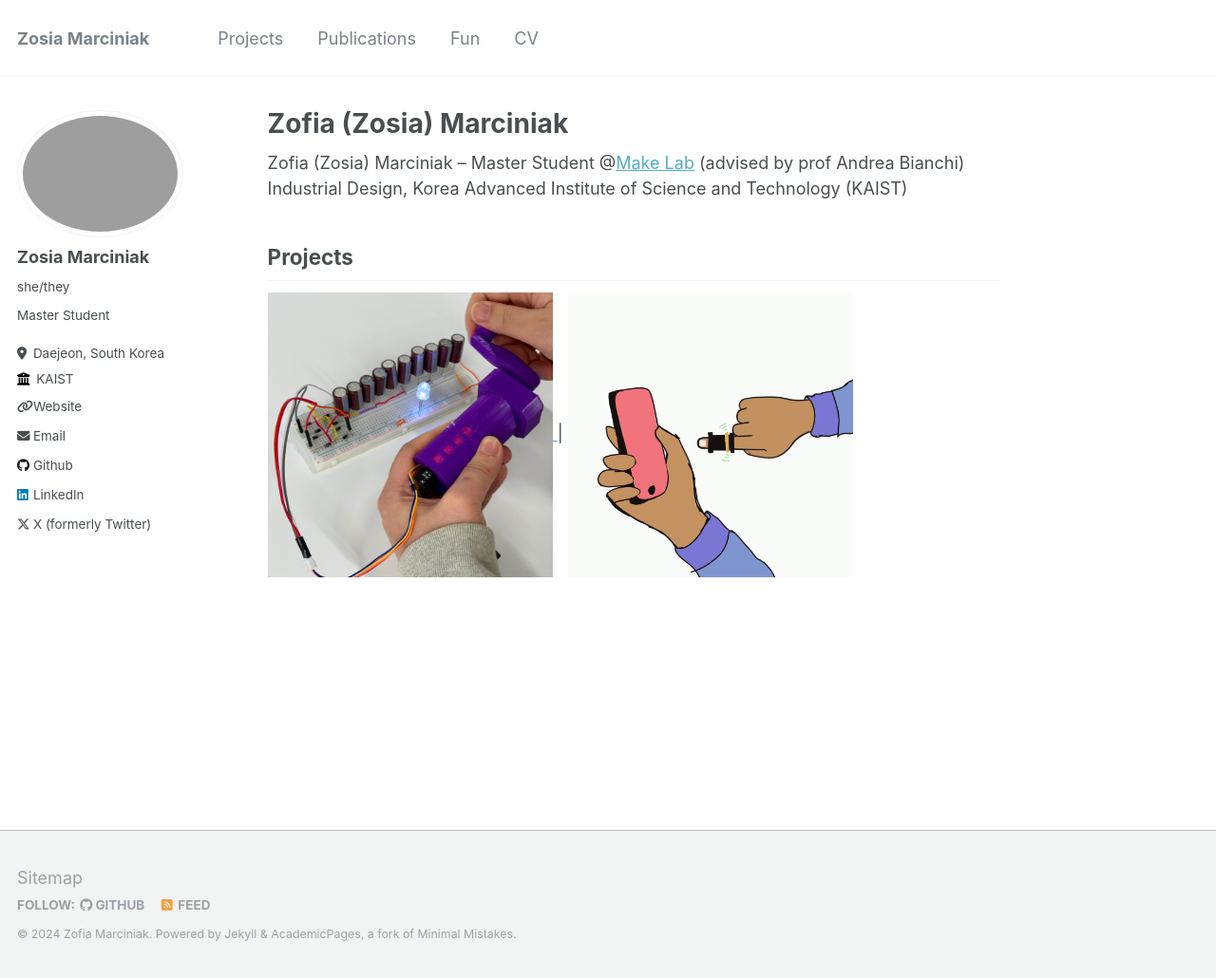
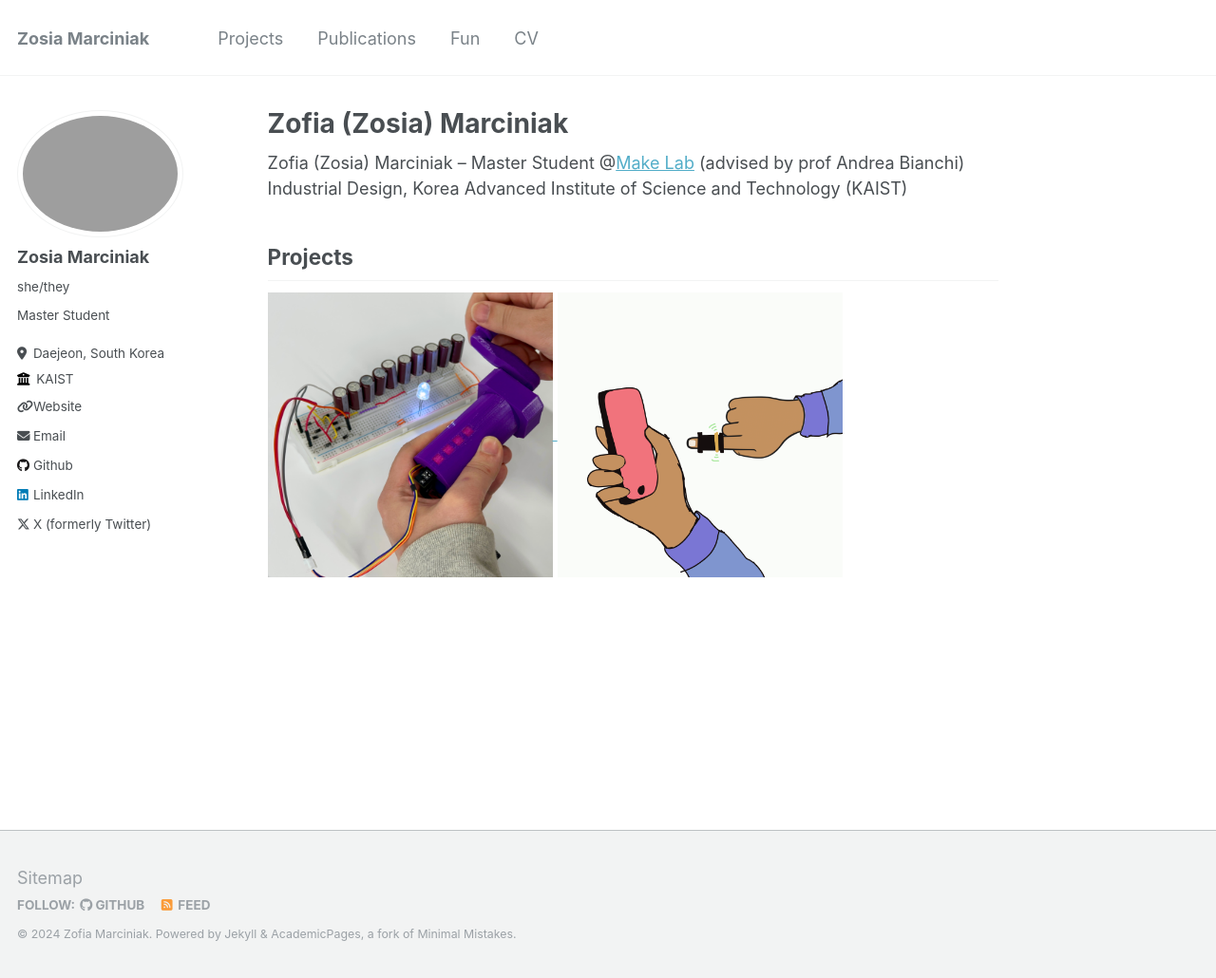
Before and after one commit to zosia-hci/zosia-hci.github.io, a Jekyll site: the page built from _pages/about.md, in a window 1280 px wide and 1030 px high. Shown: the whole window at 95% size. Built offline with Jekyll 4.4.1, drawn with Linux system fonts in a browser that asks for light colours.

Commit message:
will it still be next to each other?

```diff
--- a/_pages/about.md
+++ b/_pages/about.md
@@ -14,7 +14,7 @@ Industrial Design, Korea Advanced Institute of Science and Technology (KAIST)
 ## Projects
 <a href="https://zosia-hci.github.io/publication/2024-thermopixels">
   <img src="images/thermopixels.png" alt="ThermoPixels" width="300" >
-</a> |
+</a>
 <a href="https://zosia-hci.github.io/publication/2022-guidering">
   <img src="images/guidering.GIF" alt="GuideRing" width="300" >
 </a>
```
